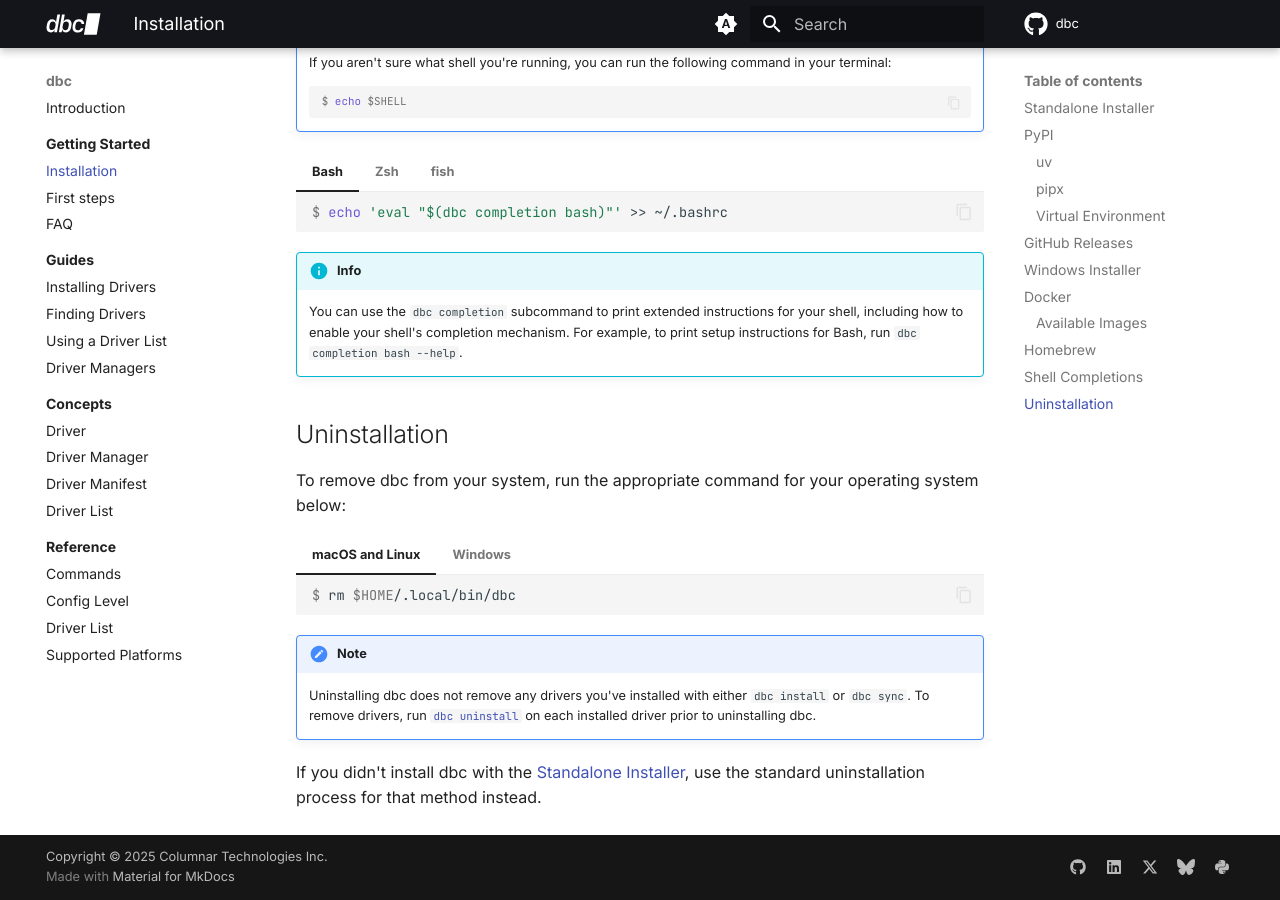
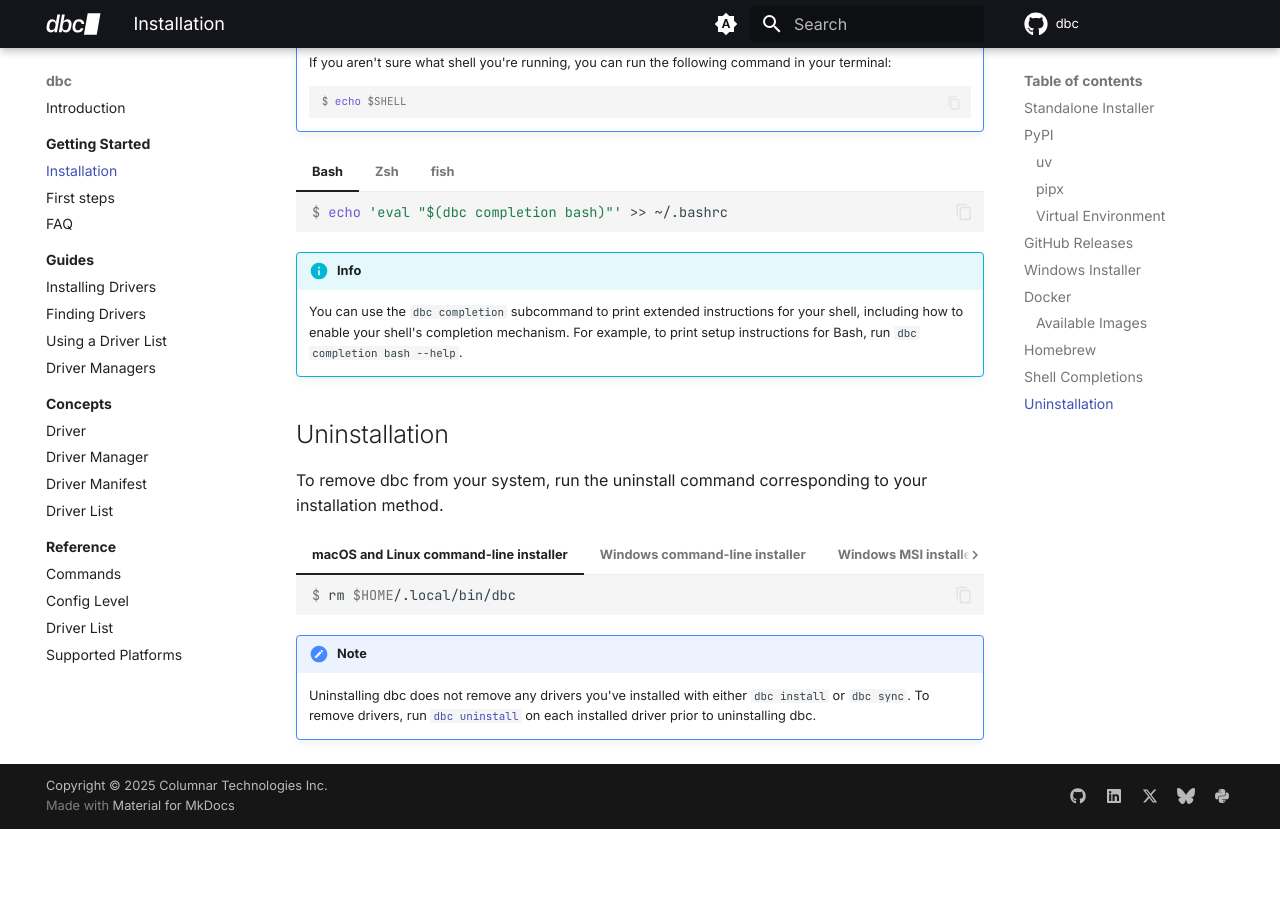
Before and after one commit to columnar-tech/dbc, an MkDocs documentation site: the page built from docs/getting_started/installation.md, in a window 1280 px wide and 900 px high, scrolled down 3149 px. Built offline with MkDocs 1.6.1 and Material for MkDocs 9.7.7, drawn with Linux system fonts in a browser that asks for light colours; plug-ins that fetch from the network failed and are left out; comment, search, counter and statistics services are not loaded; after the commit the page ends 3978 px from its top, so only the background shows below that.

Commit message:
Expand uninstall section

````diff
--- a/docs/getting_started/installation.md
+++ b/docs/getting_started/installation.md
@@ -192,22 +192,48 @@
 
 ## Uninstallation
 
-To remove dbc from your system, run the appropriate command for your operating system below:
+To remove dbc from your system, run the uninstall command corresponding to your installation method.
 
-=== "macOS and Linux"
+=== "macOS and Linux command-line installer"
 
     ```console
     $ rm $HOME/.local/bin/dbc
     ```
 
-=== "Windows"
+=== "Windows command-line installer"
 
     ```console
     $ powershell.exe -c "rm $HOME/.local/bin/dbc.exe"
     ```
 
+=== "Windows MSI installer"
+
+    Go to **Settings** > **Apps** > **Installed apps** (or **Control Panel** > **Programs and Features**), select dbc, and click **Uninstall**.
+
+=== "uv"
+
+    ```console
+    $ uv tool uninstall dbc
+    ```
+
+=== "pipx"
+
+    ```console
+    $ pipx uninstall dbc
+    ```
+
+=== "pip"
+
+    ```console
+    $ pip uninstall dbc
+    ```
+
+=== "Homebrew"
+
+    ```console
+    $ brew uninstall --cask dbc
+    ```
+
 !!! note
 
     Uninstalling dbc does not remove any drivers you've installed with either `dbc install` or `dbc sync`. To remove drivers, run [`dbc uninstall`](../reference/cli.md#uninstall) on each installed driver prior to uninstalling dbc.
-
-If you didn't install dbc with the [Standalone Installer](#standalone-installer), use the standard uninstallation process for that method instead.
````
